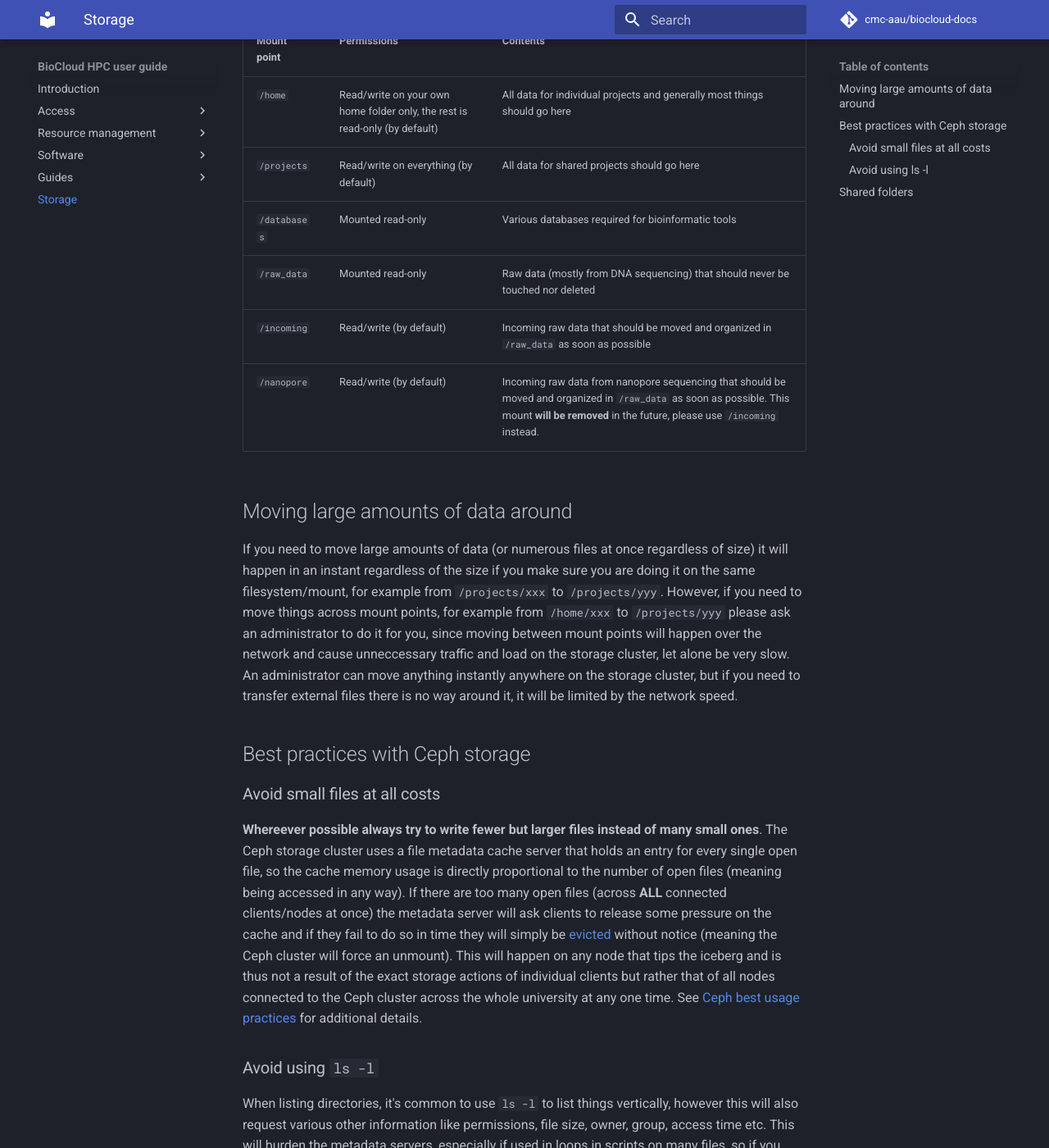
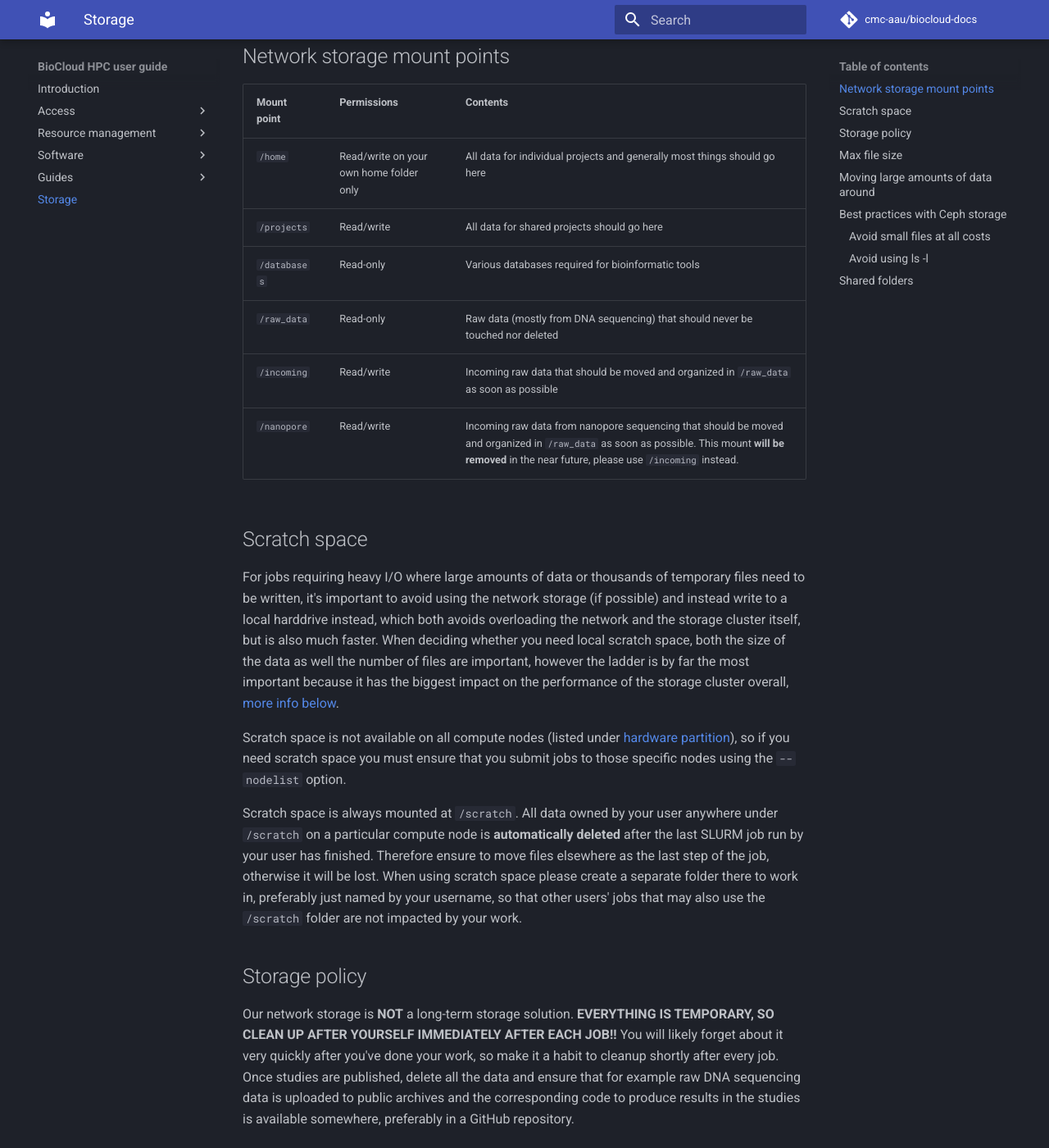
Before and after one commit to cmc-aau/hpc-docs, an MkDocs documentation site: the page built from docs/storage.md, in a window 1280 px wide and 1400 px high, scrolled down 348 px. Shown: the whole window at 82% size. Built offline with MkDocs 1.6.1 and Material for MkDocs 9.7.7, drawn with Linux system fonts in a browser that asks for light colours; comment, search, counter and statistics services are not loaded; some of the changed text lies outside the part shown.

Commit message:
describe scratch and storage policy

```diff
--- a/docs/storage.md
+++ b/docs/storage.md
@@ -1,15 +1,29 @@
 # Storage
-All nodes are connected to a Ceph network storage cluster through a few different mount points for different purposes, listed below. Data is stored with 3x replication to protect against data loss or corruption due to hardware and disk failures. The data is **NOT** backed up anywhere, however, which means it's **NOT** protected against human errors. If you delete data, it's gone and cannot be restored! Some mount points are therefore mounted read-only, but your own data is your responsibility alone. So be careful, also when sharing data with other users when doing shared projects etc.
+All nodes are connected to a Ceph network storage cluster through a few different mount points for different purposes, listed below. Data is stored with 3x replication to protect against data loss or corruption due to hardware and disk failures. The data is **NOT backed up** anywhere, however, which means it's not protected against human errors. If you delete data, it's gone and cannot be restored! Some mount points are therefore mounted read-only, but your own data is your responsibility alone. So be careful, also when sharing data with other users when doing shared projects etc.
+
+## Network storage mount points
 
 | Mount point | Permissions | Contents |
 | --- | --- | --- |
-| `/home` | Read/write on your own home folder only, the rest is read-only (by default) | All data for individual projects and generally most things should go here |
-| `/projects` | Read/write on everything (by default) | All data for shared projects should go here |
-| `/databases` | Mounted read-only | Various databases required for bioinformatic tools |
-| `/raw_data` | Mounted read-only | Raw data (mostly from DNA sequencing) that should never be touched nor deleted |
-| `/incoming` | Read/write (by default) | Incoming raw data that should be moved and organized in `/raw_data` as soon as possible |
-| `/nanopore` | Read/write (by default) | Incoming raw data from nanopore sequencing that should be moved and organized in `/raw_data` as soon as possible. This mount **will be removed** in the future, please use `/incoming` instead. |
+| `/home` | Read/write on your own home folder only | All data for individual projects and generally most things should go here |
+| `/projects` | Read/write | All data for shared projects should go here |
+| `/databases` | Read-only | Various databases required for bioinformatic tools |
+| `/raw_data` | Read-only | Raw data (mostly from DNA sequencing) that should never be touched nor deleted |
+| `/incoming` | Read/write | Incoming raw data that should be moved and organized in `/raw_data` as soon as possible |
+| `/nanopore` | Read/write | Incoming raw data from nanopore sequencing that should be moved and organized in `/raw_data` as soon as possible. This mount **will be removed** in the near future, please use `/incoming` instead. |
 
+## Scratch space
+For jobs requiring heavy I/O where large amounts of data or thousands of temporary files need to be written, it's important to avoid using the network storage (if possible) and instead write to a local harddrive instead, which both avoids overloading the network and the storage cluster itself, but is also much faster. When deciding whether you need local scratch space, both the size of the data as well the number of files are important, however the ladder is by far the most important because it has the biggest impact on the performance of the storage cluster overall, [more info below](#avoid-small-files-at-all-costs).
+
+Scratch space is not available on all compute nodes (listed under [hardware partition](slurm/partitions.md)), so if you need scratch space you must ensure that you submit jobs to those specific nodes using the `--nodelist` option.
+
+Scratch space is always mounted at `/scratch`. All data owned by your user anywhere under `/scratch` on a particular compute node is **automatically deleted** after the last SLURM job run by your user has finished. Therefore ensure to move files elsewhere as the last step of the job, otherwise it will be lost. When using scratch space please create a separate folder there to work in, preferably just named by your username, so that other users' jobs that may also use the `/scratch` folder are not impacted by your work.
+
+## Storage policy
+Our network storage is **NOT** a long-term storage solution. **EVERYTHING IS TEMPORARY, SO CLEAN UP AFTER YOURSELF IMMEDIATELY AFTER EACH JOB!!** You will likely forget about it very quickly after you've done your work, so make it a habit to cleanup shortly after every job. Once studies are published, delete all the data and ensure that for example raw DNA sequencing data is uploaded to public archives and the corresponding code to produce results in the studies is available somewhere, preferably in a GitHub repository.
+
+## Max file size
+1TB currently, subject to change, [details here](https://docs.ceph.com/en/latest/cephfs/administration/#maximum-file-sizes-and-performance).
 
 ## Moving large amounts of data around
 If you need to move large amounts of data (or numerous files at once regardless of size) it will happen in an instant regardless of the size if you make sure you are doing it on the same filesystem/mount, for example from `/projects/xxx` to `/projects/yyy`. However, if you need to move things across mount points, for example from `/home/xxx` to `/projects/yyy` please ask an administrator to do it for you, since moving between mount points will happen over the network and cause unneccessary traffic and load on the storage cluster, let alone be very slow. An administrator can move anything instantly anywhere on the storage cluster, but if you need to transfer external files there is no way around it, it will be limited by the network speed.
```
Also changed, not shown: docs/slurm/jobsubmission.md (+2 -1 lines).
